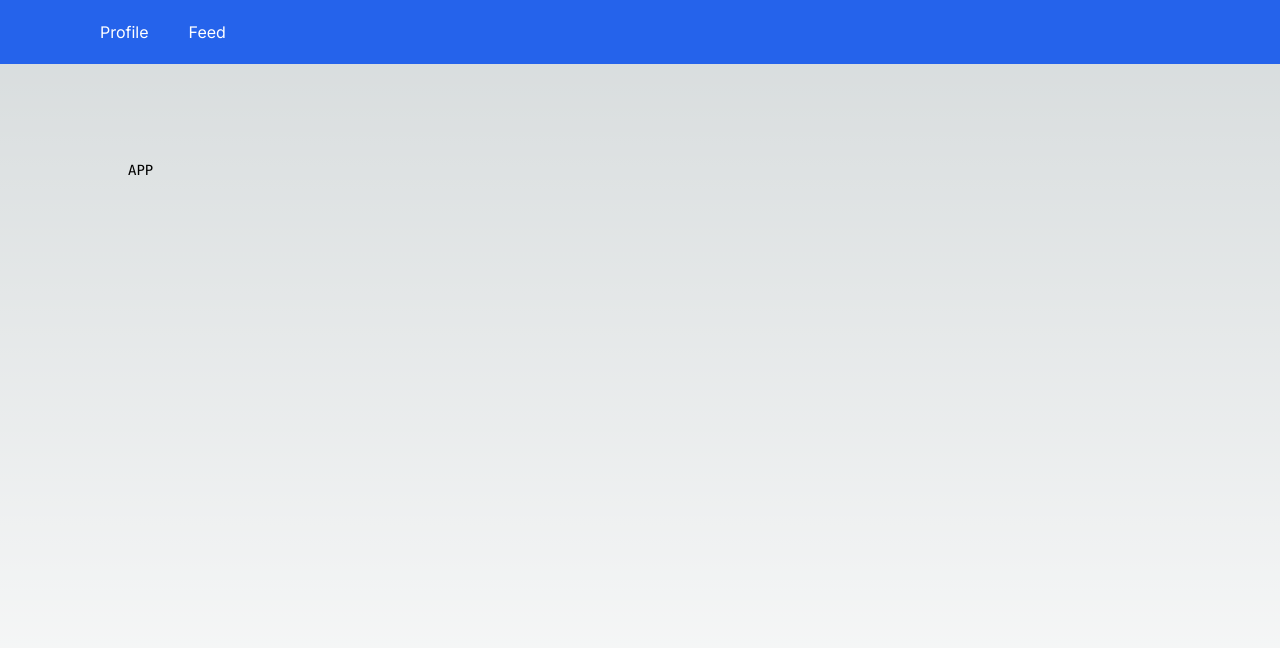
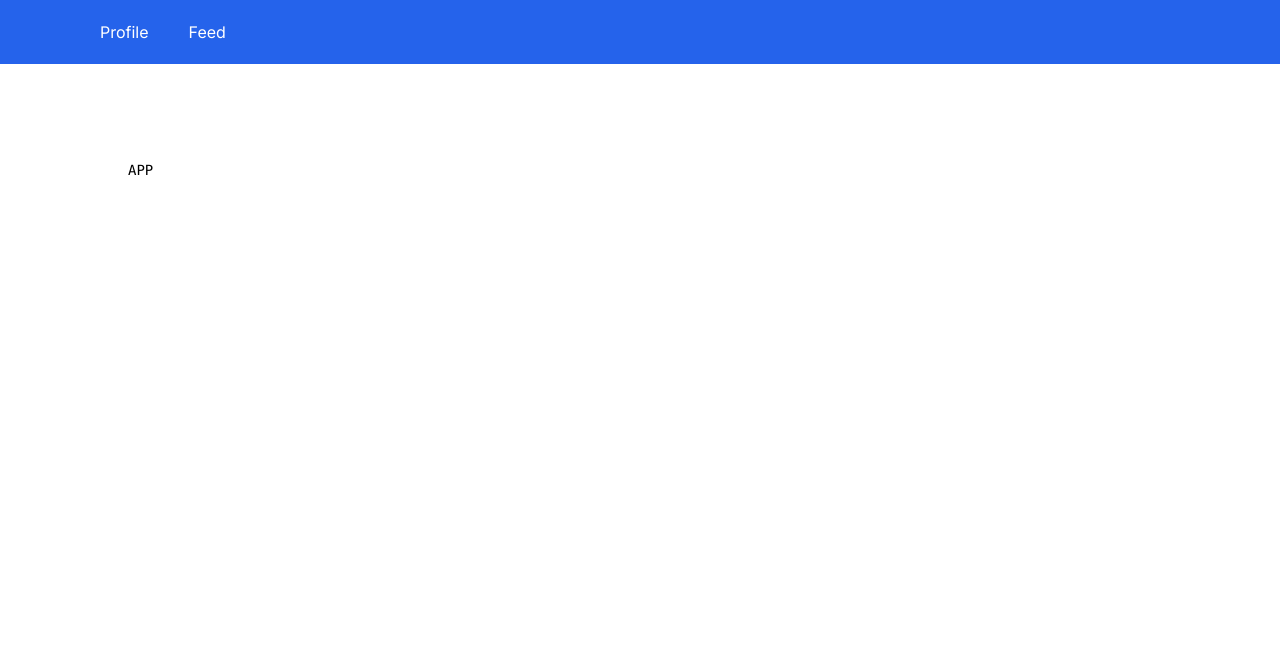
Before and after one commit to VanceMcGrady/vance-mcgrady-ti, a Next.js app: page / in a window 1280 px wide. Shown: the top 648 px of the page. Built offline with nearby package versions, Linux system fonts and the light colour scheme.

Commit message:
removed default background color from global css

```diff
--- a/app/globals.css
+++ b/app/globals.css
@@ -18,12 +18,7 @@
 
 body {
   color: rgb(var(--foreground-rgb));
-  background: linear-gradient(
-      to bottom,
-      transparent,
-      rgb(var(--background-end-rgb))
-    )
-    rgb(var(--background-start-rgb));
+  background: white;
 }
 
 @layer utilities {
```
